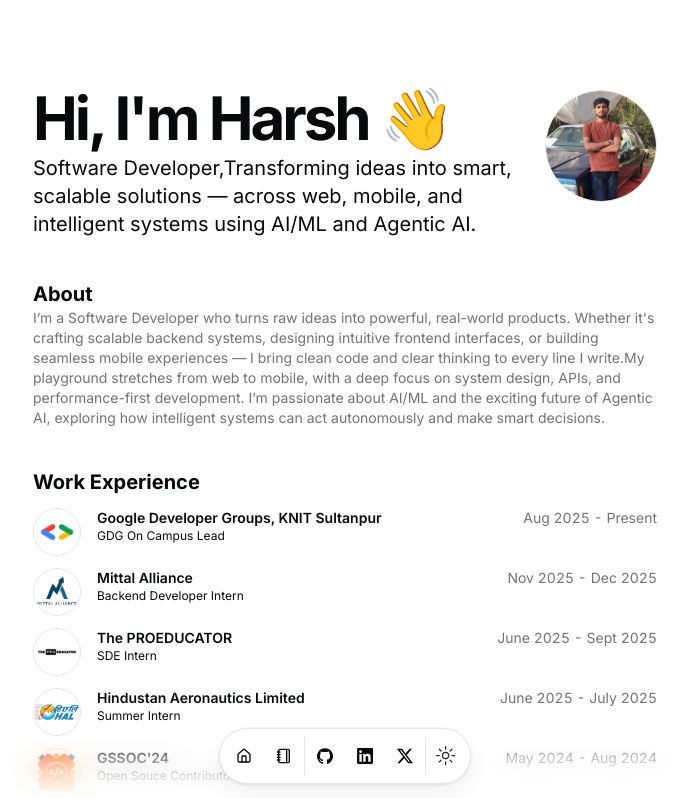
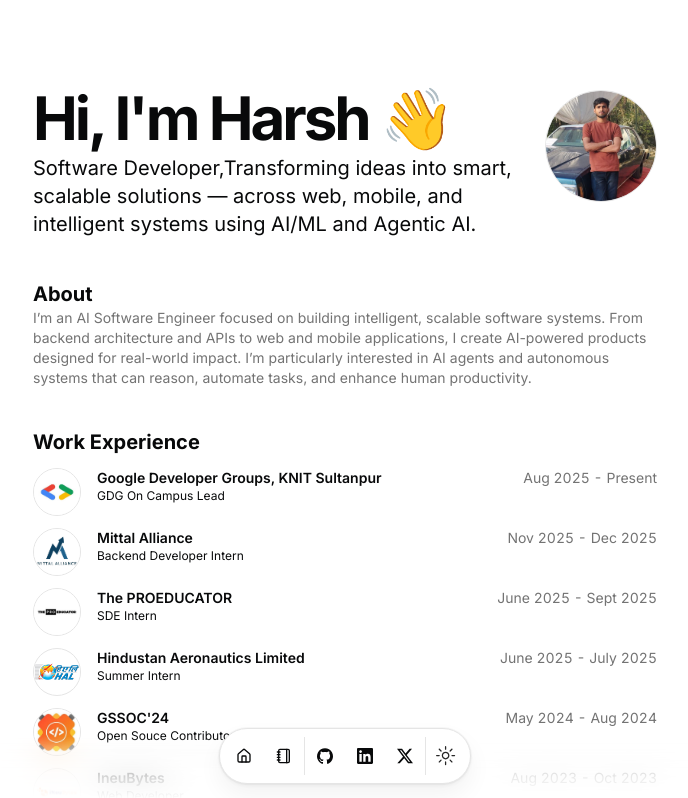
Before and after one commit to Harsh22428/Portfolio-Normal, a Next.js app: page / in a window 1280 px wide. Shown: the top 798 px of the page, without its empty margins (295-983 px from the left). Built offline with nearby package versions, Linux system fonts and the light colour scheme.

Commit message:
Revise summary in resume.tsx for clarity and focus
Updated summary to reflect focus on AI software engineering and intelligent systems.

```diff
--- a/src/data/resume.tsx
+++ b/src/data/resume.tsx
@@ -10,7 +10,7 @@
   description:
     "Software Developer,Transforming ideas into smart, scalable solutions — across web, mobile, and intelligent systems using AI/ML and Agentic AI.",
   summary:
-    "I’m a Software Developer who turns raw ideas into powerful, real-world products. Whether it's crafting scalable backend systems, designing intuitive frontend interfaces, or building seamless mobile experiences — I bring clean code and clear thinking to every line I write.My playground stretches from web to mobile, with a deep focus on system design, APIs, and performance-first development. I’m passionate about AI/ML and the exciting future of Agentic AI, exploring how intelligent systems can act autonomously and make smart decisions.",
+    "I’m an AI Software Engineer focused on building intelligent, scalable software systems. From backend architecture and APIs to web and mobile applications, I create AI-powered products designed for real-world impact. I’m particularly interested in AI agents and autonomous systems that can reason, automate tasks, and enhance human productivity.",
   avatarUrl: "/me.png",
   skills: [
     "React js",
```
